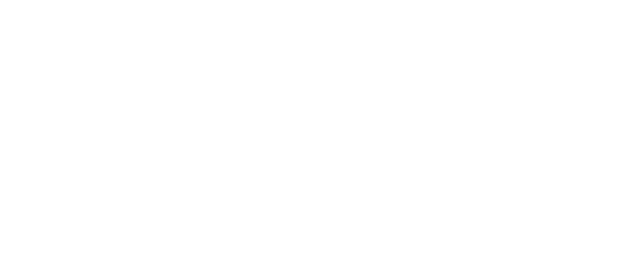
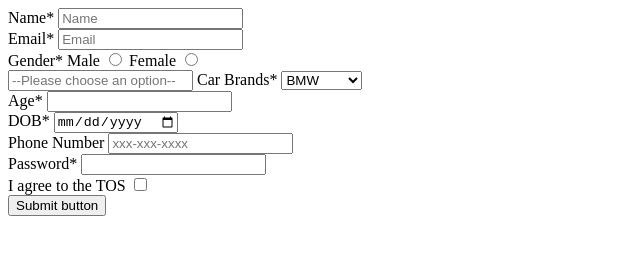
Before and after one commit to acciojob/signup-form-car-ahmSameerMuhmmad, a website: page main.html in a window 1280 px wide. Shown: the whole page, without its empty margins (0-640 px from the left). Drawn offline with Linux system fonts and the light colour scheme.

Commit message:
created a submission

```diff
--- a/main.html
+++ b/main.html
@@ -8,6 +8,58 @@
 
 <body>
 	<!-- the entire body must be written by student -->
+	<form method="post">
+		<div>
+			<label for="name">Name*</label>
+			<input type="text" id="name" name="name"placeholder="Name" required>
+		</div>
+		<div>
+			<label for="email">Email*</label>
+			<input type="email" id="email" name="email" placeholder="Email" required>
+		</div>
+		<div id="gender">Gender*
+			<label for="gender_m">Male</label>
+			<input type="radio" id="gender_m" name="gender_m">
+			<label for="gender_f">Female</label>
+			<input type="radio" id="gender_f" name="gender_f">
+		</div>
+
+		<div >
+			<input type="text"id="cars"placeholder="--Please choose an option--">
+			<label for="cars">Car Brands*</label>
+			<select  >
+				<option id="cars">BMW</option>
+				<option id="cars">Audi</option>
+				<option id="cars">Mercedez</option>
+
+			</select>
+		</div>
+
+		<div>
+			<label for="age">Age*</label>
+			<input type="text" id="age" name="age"required>
+		</div>
+		<div>
+			<label for="dob">DOB*</label>
+			<input type="date" id="dob" name="dob"required>
+		</div>
+		<div>
+			<label for="tel">Phone Number</label>
+			<input type="text" id="tel" name="tel" placeholder="xxx-xxx-xxxx">
+		</div>
+		<div>
+			<label for="password">Password*</label>
+			<input type="password" id="password" name="password"required>
+		</div>
+		<div>
+			<label for="tos">I agree to the TOS</label>
+			<input type="checkbox"id="tos" name="tos"required>
+		</div>
+		<div>
+			<button name="submit">Submit button</button>
+		</div>
+
+	</form>
     <script type="text/javascript" src="./script.js">
 </script>
 
```
